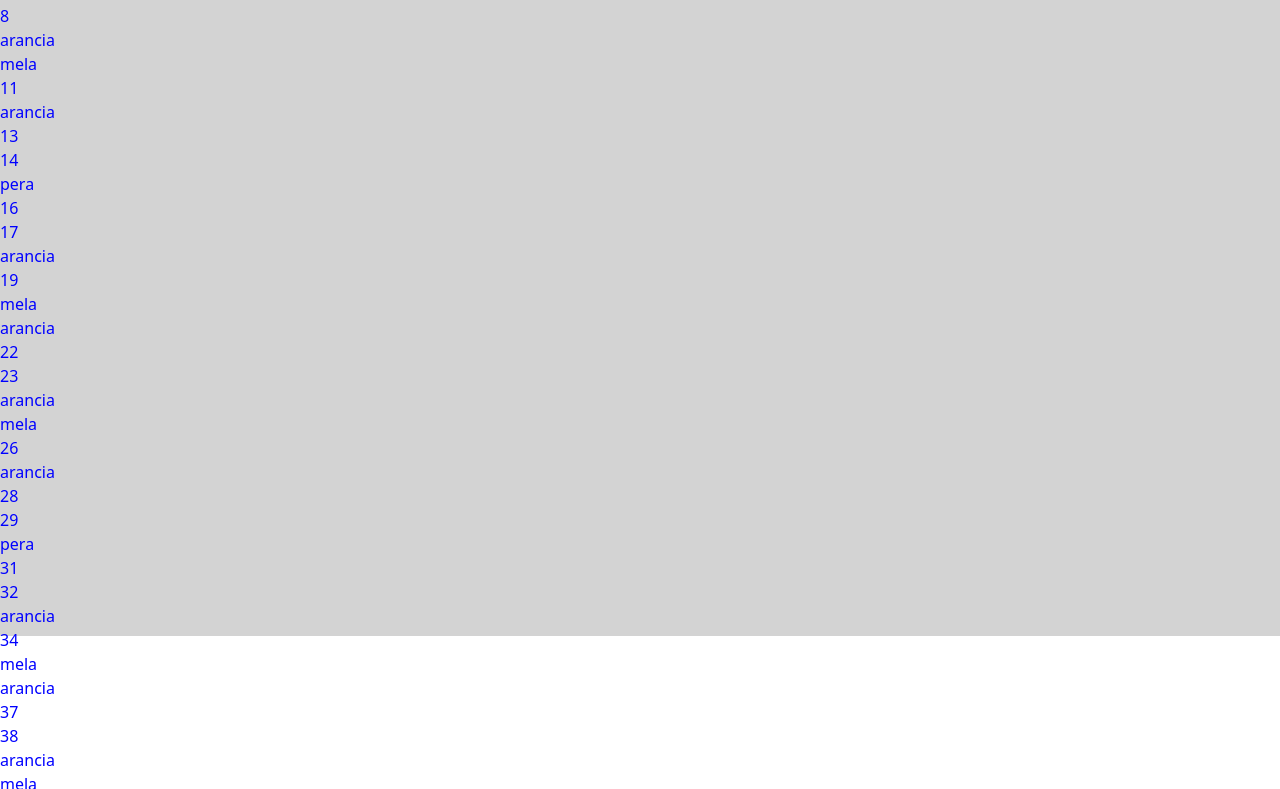
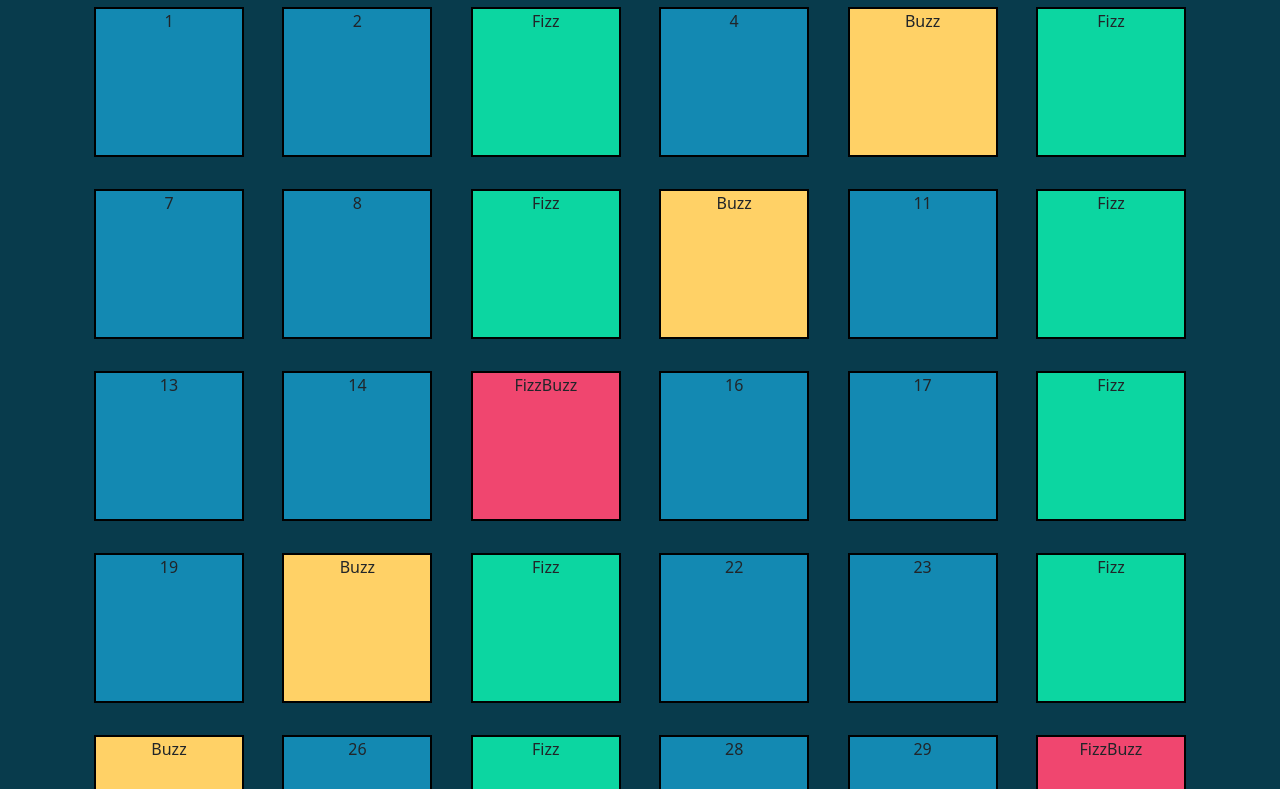
Before and after one commit to Ensick/js-fizzbuzz, a plain HTML site: page index.html in a window 1280 px wide. Shown: the part 164-953 px from the top of the page. Drawn offline with nearby package versions, Linux system fonts and the light colour scheme.

Commit message:
Layout 90%

```diff
--- a/assets/css/style.css
+++ b/assets/css/style.css
@@ -1,8 +1,37 @@
-.ms-bg-gray{
-    background-color: lightgray;
+
+body{
+    background-color: #083B4C;
 }
 
-#box *{
-    color: blue;
-    flex-grow: 1;
+.ms-fs-1{
+    font-size: 6rem;
 }
+
+.box-js{
+    width: 150px;
+    height: 150px;
+    text-align: center;
+    border: 2px solid black;
+}
+
+.ms-cont-flex{
+    display: flex;
+    flex-wrap: wrap;
+    gap: 2rem 1rem;
+}
+
+.ms-bg-red{
+    background-color: #F0466F;
+}
+
+.ms-bg-orange{
+    background-color: #FFD166;
+}
+
+.ms-bg-green{
+    background-color: #0CD6A1;
+}
+
+.ms-bg-blue{
+    background-color:#1389B2;
+}
--- a/assets/js/main.js
+++ b/assets/js/main.js
@@ -10,33 +10,45 @@
 // 1. Scriviamo sempre prima dei commenti in italiano per capire cosa vogliamo fare
 // 2. Proviamo ad immaginare le operazioni che vogliamo far svolgere al nostro programma così come lo faremmo "a mano"
 
- let section = document.getElementById("box")
-
- let div = document.createElement("div")
-
- section.append(div)
+let box = document.getElementById("box")
 
 
-  for( let x=1; x<=100; x++){
 
-     if( x % 3 == 0 && x % 5 == 0 ){
 
-         div.innerHTML +=`<div>pera</div>`;
-         console.log("pera")
 
-     }else if(x % 5 == 0){
 
-         div.innerHTML += `<div>mela</div>`
-         console.log("mela")
 
-     } else if(x % 3 == 0){
+for (let x = 1; x <= 100; x++) {
 
-         div.innerHTML += `<div>arancia</div>`
-         console.log("arancia")
-     } else {
+    let divNuovo = document.createElement("div")
+    divNuovo.classList.add("box-js")
 
-        div.innerHTML += `<div>${x}</div>`
+
+    if (x % 3 == 0 && x % 5 == 0) {
+
+        divNuovo.innerText = `FizzBuzz`;
+        divNuovo.classList.add("ms-bg-red")
+
+        console.log("FizzBuzz")
+
+    } else if (x % 5 == 0) {
+
+        divNuovo.innerText = `Buzz`;
+        divNuovo.classList.add("ms-bg-orange")
+        console.log("Buzz")
+
+    } else if (x % 3 == 0) {
+
+        divNuovo.innerText = `Fizz`;
+        divNuovo.classList.add("ms-bg-green")
+        console.log("Fizz")
+    } else {
+
+        divNuovo.innerText = `${x}`;
+        divNuovo.classList.add("ms-bg-blue")
         console.log(x)
-     }
+    }
 
-  }
+    box.append(divNuovo)
+
+}
--- a/index.html
+++ b/index.html
@@ -11,16 +11,24 @@
 <body>
 
 
-    <div class="vh-100 ms-bg-gray">
+    <div class="container">
         <header>
-
+            <div class="text-center text-white">
+                <h1 class="ms-fs-1 py-4">FizzBuzzDom</h1>
+            </div>
         </header>
 
         <main>
 
-            <section id="box" class="d-flex overflow-auto h-100">
+            <section class="container-fluid text-center">
+
+                <div id="box" class="ms-cont-flex justify-content-between">
 
 
+
+
+
+                </div>
 
             </section>
 
```
